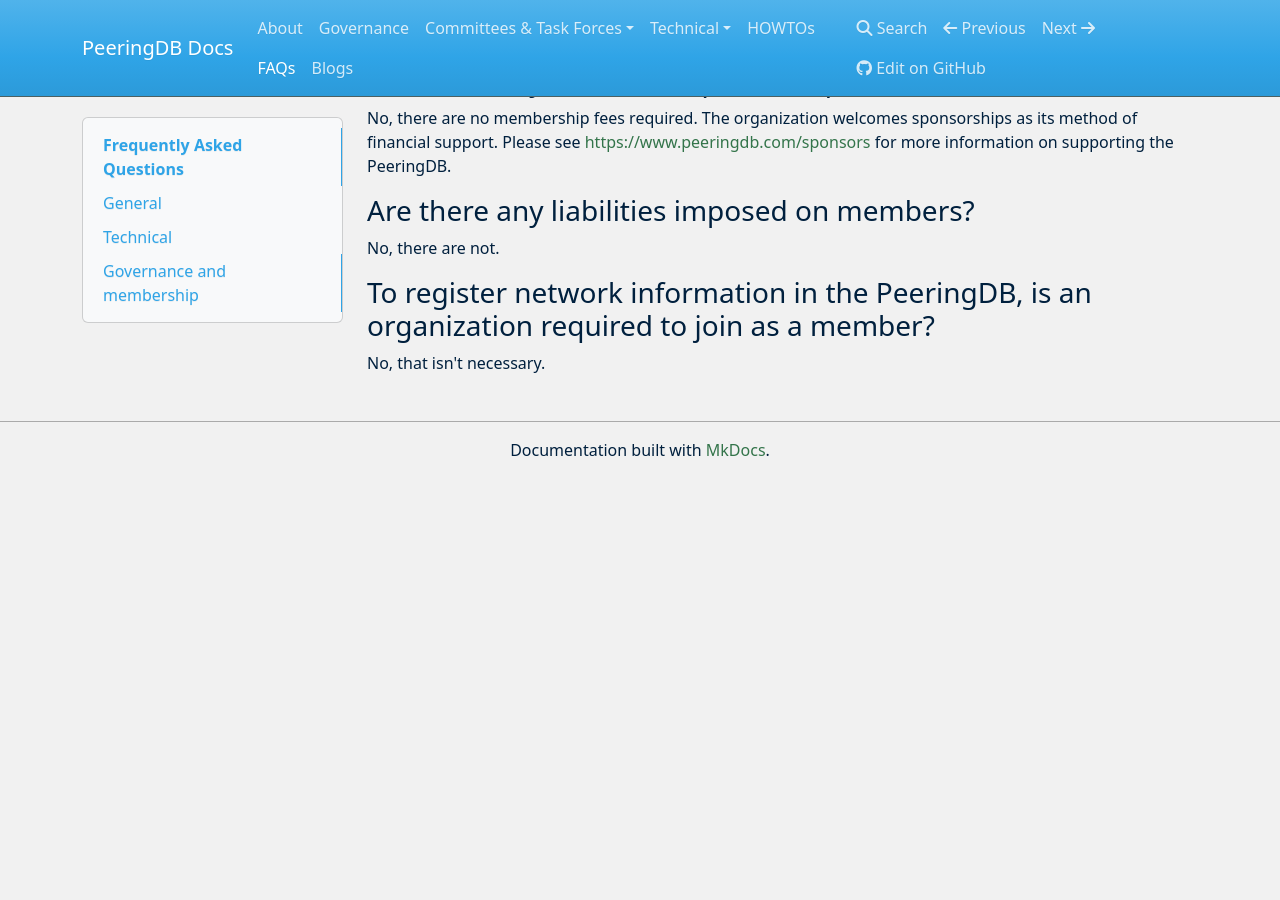
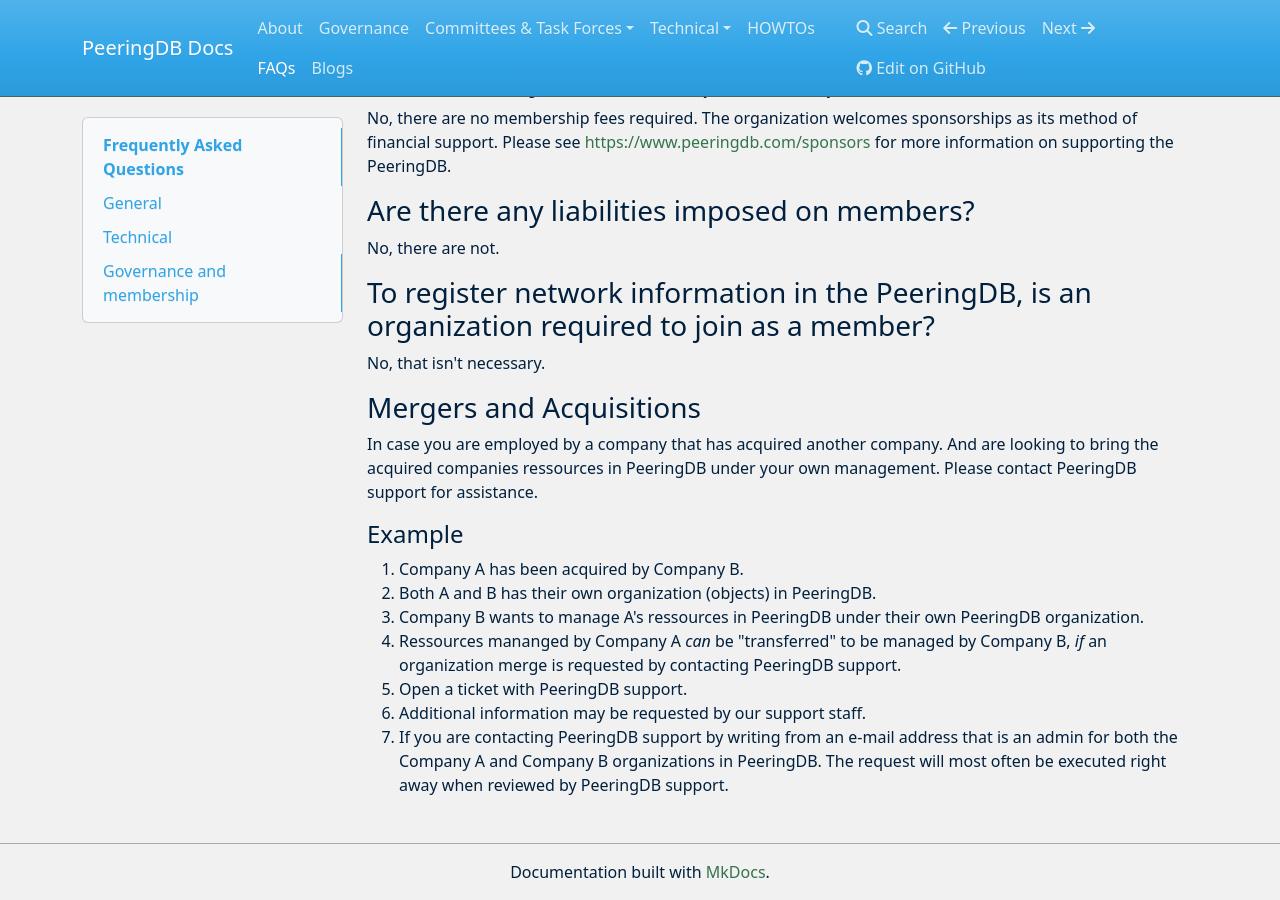
Before and after one commit to peeringdb/docs, an MkDocs documentation site: the page built from docs/faq.md, in a window 1280 px wide and 900 px high, scrolled down 2862 px. Built offline with MkDocs 1.6.1, drawn with Linux system fonts in a browser that asks for light colours; nearby versions of some CDN libraries; before the commit the page ends 3340 px from its top, so only the background shows below that.

Commit message:
FAQ: Add section Mergers and Acquisitions

```diff
--- a/docs/faq.md
+++ b/docs/faq.md
@@ -105,3 +105,17 @@
 ### To register network information in the PeeringDB, is an organization required to join as a member?
 
 No, that isn't necessary.
+
+### Mergers and Acquisitions
+
+In case you are employed by a company that has acquired another company. And are looking to bring the acquired companies ressources in PeeringDB under your own management. Please contact PeeringDB support for assistance.
+
+#### Example
+
+1. Company A has been acquired by Company B.
+2. Both A and B has their own organization (objects) in PeeringDB.
+3. Company B wants to manage A's ressources in PeeringDB under their own PeeringDB organization.
+4. Ressources mananged by Company A _can_ be "transferred" to be managed by Company B, _if_ an organization merge is requested by contacting PeeringDB support.
+5. Open a ticket with PeeringDB support.
+   * Additional information may be requested by our support staff.
+   * If you are contacting PeeringDB support by writing from an e-mail address that is an admin for both the Company A and Company B organizations in PeeringDB. The request will most often be executed right away when reviewed by PeeringDB support.
```
